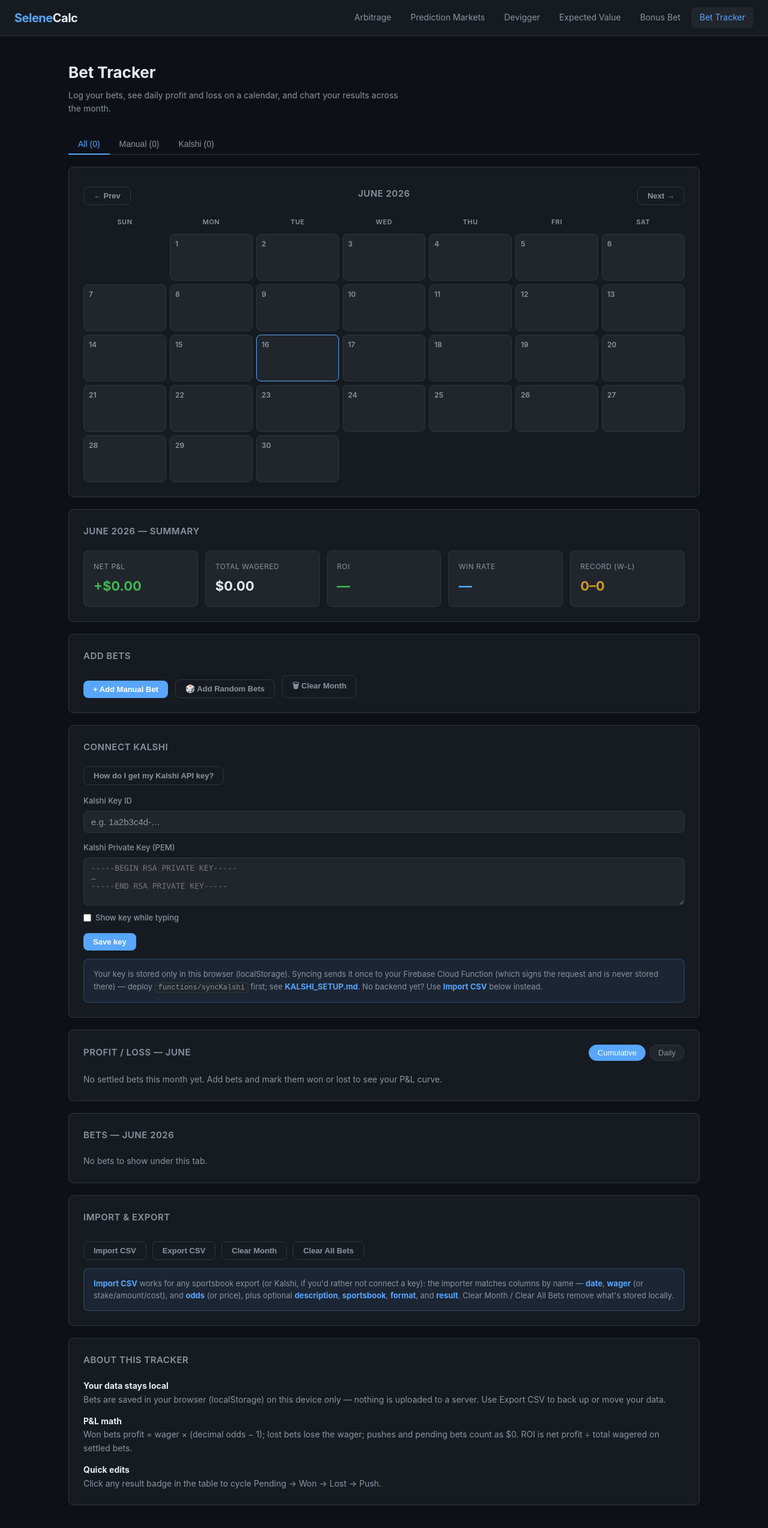
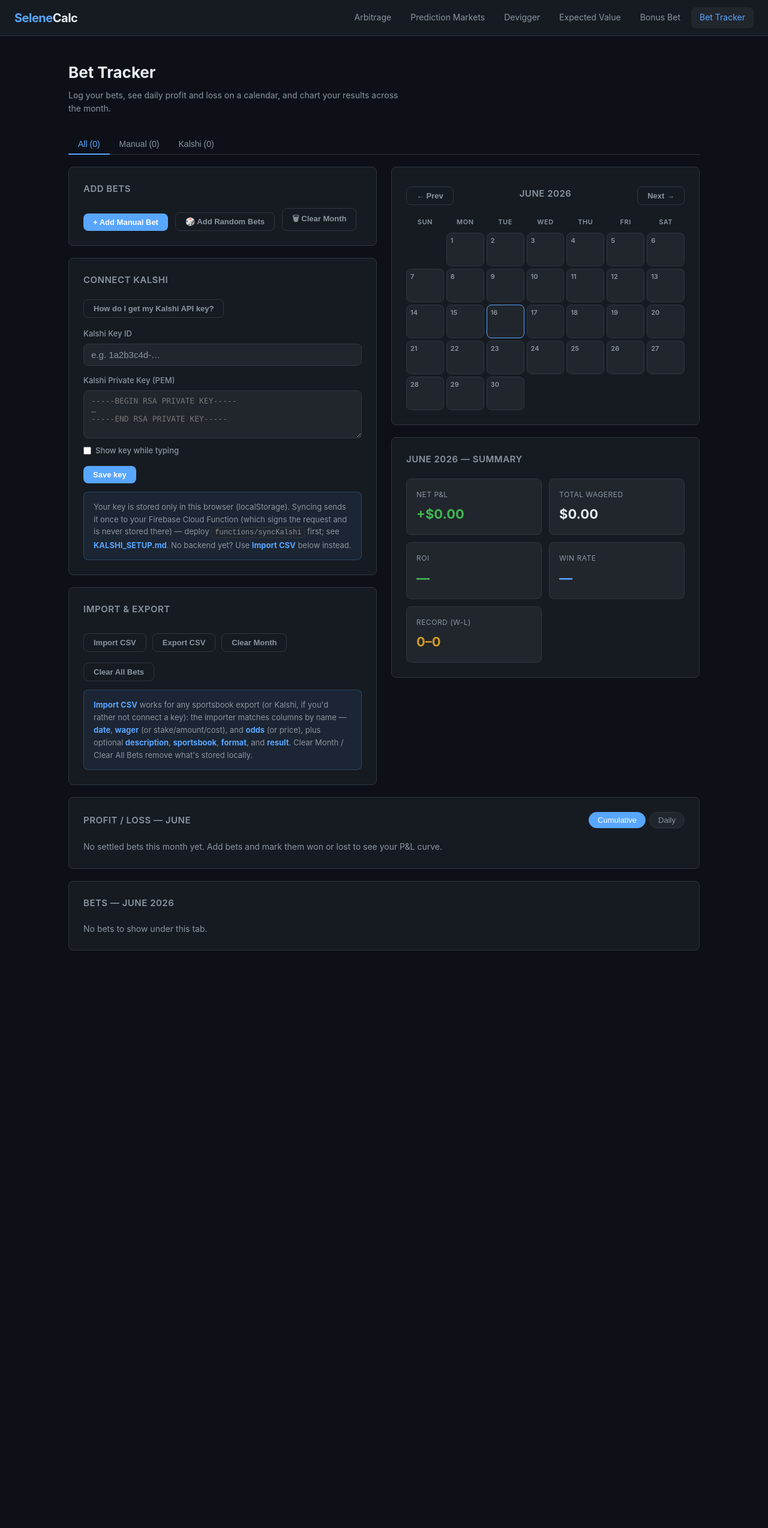
Before and after one commit to SimonWorku1/SeleneCalculators, a React (Vite) app: page /SeleneCalculators/bet-tracker in a window 1280 px wide. Shown: the top 2548 px of the page at 60% size. After the commit the page ends 1685 px from the top, so only its background shows below. Built offline with nearby package versions, Linux system fonts and the light colour scheme.

Commit message:
Restructure Bet Tracker into two-column layout
Left column: Add Bets, Connect Kalshi, Import & Export. Right column:
a more compact calendar plus the month summary. Chart and the full bet
list (sorted chronologically) span both columns below. Removes the
About This Tracker card.

```diff
--- a/src/index.css
+++ b/src/index.css
@@ -969,6 +969,12 @@ input[type=number] { -moz-appearance: textfield; }
   .bt-day-count { display: none; }
 }
 
+.bt-calendar.bt-compact { gap: 4px; }
+.bt-calendar.bt-compact .bt-cell { min-height: 56px; padding: 4px 6px; }
+.bt-calendar.bt-compact .bt-day-num { font-size: 11px; }
+.bt-calendar.bt-compact .bt-day-pnl { font-size: 12px; }
+.bt-calendar.bt-compact .bt-day-count { font-size: 9px; }
+
 /* ── Bet Tracker: add actions + modal ── */
 .bt-add-actions {
   display: flex;
--- a/src/pages/BetTracker.jsx
+++ b/src/pages/BetTracker.jsx
@@ -598,54 +598,9 @@ export default function BetTracker() {
         <button className={`ev-tab${sourceTab === 'kalshi' ? ' active' : ''}`} onClick={() => setSourceTab('kalshi')}>Kalshi ({counts.kalshi})</button>
       </div>
 
-      {/* ── Calendar ── */}
-      <div className="card">
-        <div className="bt-month-nav">
-          <button className="btn btn-outline btn-sm" onClick={() => changeMonth(-1)}>← Prev</button>
-          <h2 style={{ margin: 0 }}>{MONTHS[month]} {year}</h2>
-          <button className="btn btn-outline btn-sm" onClick={() => changeMonth(1)}>Next →</button>
-        </div>
-        <div className="bt-calendar">
-          {WEEKDAYS.map(w => <div key={w} className="bt-weekday">{w}</div>)}
-          {Array.from({ length: firstWeekday }).map((_, i) => <div key={`e${i}`} className="bt-cell empty" />)}
-          {Array.from({ length: daysInMonth }).map((_, i) => {
-            const day = i + 1
-            const iso = `${year}-${String(month + 1).padStart(2, '0')}-${String(day).padStart(2, '0')}`
-            const pnl = dayPnl[day]
-            const count = dayCount[day]
-            const has = count > 0
-            return (
-              <div
-                key={day}
-                className={`bt-cell${iso === todayStr ? ' today' : ''}${has ? (pnl > 0 ? ' pos' : pnl < 0 ? ' neg' : '') : ''}${has ? ' clickable' : ''}`}
-                onClick={has ? () => setDayModal(day) : undefined}
-              >
-                <div className="bt-day-num">{day}</div>
-                {has && (
-                  <>
-                    <div className={`bt-day-pnl ${pnl > 0 ? 'green' : pnl < 0 ? 'red' : ''}`}>{pnl === 0 ? '$0' : money(pnl)}</div>
-                    <div className="bt-day-count">{count} bet{count === 1 ? '' : 's'}</div>
-                  </>
-                )}
-              </div>
-            )
-          })}
-        </div>
-      </div>
-
-
-      {/* ── Summary ── */}
-      <div className="card">
-        <h2>{MONTHS[month]} {year} — Summary</h2>
-        <div className="result-grid">
-          <div className="result-item"><div className="label">Net P&amp;L</div><div className={`value ${stats.profit >= 0 ? 'green' : 'red'}`}>{money(stats.profit)}</div></div>
-          <div className="result-item"><div className="label">Total Wagered</div><div className="value">${stats.wagered.toFixed(2)}</div></div>
-          <div className="result-item"><div className="label">ROI</div><div className={`value ${(stats.roi ?? 0) >= 0 ? 'green' : 'red'}`}>{stats.roi === null ? '—' : `${stats.roi >= 0 ? '+' : ''}${stats.roi.toFixed(1)}%`}</div></div>
-          <div className="result-item"><div className="label">Win Rate</div><div className="value blue">{stats.winRate === null ? '—' : `${stats.winRate.toFixed(0)}%`}</div></div>
-          <div className="result-item"><div className="label">Record (W-L)</div><div className="value yellow">{stats.won}–{stats.lost}{stats.pending ? ` · ${stats.pending} open` : ''}</div></div>
-        </div>
-      </div>
-
+      <div className="calc-layout">
+        {/* ── Left column: controls ── */}
+        <div className="calc-col">
           {/* ── Add bets ── */}
           <div className="card">
             <h2>Add Bets</h2>
@@ -733,6 +688,74 @@ export default function BetTracker() {
             </div>
           </div>
 
+          {/* ── Import / Export ── */}
+          <div className="card">
+            <h2>Import &amp; Export</h2>
+            <div style={{ display: 'flex', gap: 10, flexWrap: 'wrap' }}>
+              <button className="btn btn-outline btn-sm" onClick={() => fileRef.current?.click()}>Import CSV</button>
+              <button className="btn btn-outline btn-sm" onClick={exportCsv} disabled={bets.length === 0}>Export CSV</button>
+              <button className="btn btn-outline btn-sm" onClick={clearMonth} disabled={monthBets.length === 0}>Clear Month</button>
+              <button className="btn btn-outline btn-sm" onClick={clearAll} disabled={bets.length === 0}>Clear All Bets</button>
+              <input ref={fileRef} type="file" accept=".csv,text/csv" onChange={importCsv} style={{ display: 'none' }} />
+            </div>
+            {importMsg && <div className="info-box" style={{ marginTop: 14 }}>{importMsg}</div>}
+            <div className="info-box" style={{ marginTop: 14 }}>
+              <strong>Import CSV</strong> works for any sportsbook export (or Kalshi, if you'd rather not connect a key): the importer matches columns by name — <strong>date</strong>, <strong>wager</strong> (or stake/amount/cost), and <strong>odds</strong> (or price), plus optional <strong>description</strong>, <strong>sportsbook</strong>, <strong>format</strong>, and <strong>result</strong>. Clear Month / Clear All Bets remove what's stored locally.
+            </div>
+          </div>
+        </div>
+
+        {/* ── Right column: calendar + summary ── */}
+        <div className="calc-col">
+          {/* ── Calendar ── */}
+          <div className="card">
+            <div className="bt-month-nav">
+              <button className="btn btn-outline btn-sm" onClick={() => changeMonth(-1)}>← Prev</button>
+              <h2 style={{ margin: 0 }}>{MONTHS[month]} {year}</h2>
+              <button className="btn btn-outline btn-sm" onClick={() => changeMonth(1)}>Next →</button>
+            </div>
+            <div className="bt-calendar bt-compact">
+              {WEEKDAYS.map(w => <div key={w} className="bt-weekday">{w}</div>)}
+              {Array.from({ length: firstWeekday }).map((_, i) => <div key={`e${i}`} className="bt-cell empty" />)}
+              {Array.from({ length: daysInMonth }).map((_, i) => {
+                const day = i + 1
+                const iso = `${year}-${String(month + 1).padStart(2, '0')}-${String(day).padStart(2, '0')}`
+                const pnl = dayPnl[day]
+                const count = dayCount[day]
+                const has = count > 0
+                return (
+                  <div
+                    key={day}
+                    className={`bt-cell${iso === todayStr ? ' today' : ''}${has ? (pnl > 0 ? ' pos' : pnl < 0 ? ' neg' : '') : ''}${has ? ' clickable' : ''}`}
+                    onClick={has ? () => setDayModal(day) : undefined}
+                  >
+                    <div className="bt-day-num">{day}</div>
+                    {has && (
+                      <>
+                        <div className={`bt-day-pnl ${pnl > 0 ? 'green' : pnl < 0 ? 'red' : ''}`}>{pnl === 0 ? '$0' : money(pnl)}</div>
+                        <div className="bt-day-count">{count} bet{count === 1 ? '' : 's'}</div>
+                      </>
+                    )}
+                  </div>
+                )
+              })}
+            </div>
+          </div>
+
+          {/* ── Summary ── */}
+          <div className="card">
+            <h2>{MONTHS[month]} {year} — Summary</h2>
+            <div className="result-grid">
+              <div className="result-item"><div className="label">Net P&amp;L</div><div className={`value ${stats.profit >= 0 ? 'green' : 'red'}`}>{money(stats.profit)}</div></div>
+              <div className="result-item"><div className="label">Total Wagered</div><div className="value">${stats.wagered.toFixed(2)}</div></div>
+              <div className="result-item"><div className="label">ROI</div><div className={`value ${(stats.roi ?? 0) >= 0 ? 'green' : 'red'}`}>{stats.roi === null ? '—' : `${stats.roi >= 0 ? '+' : ''}${stats.roi.toFixed(1)}%`}</div></div>
+              <div className="result-item"><div className="label">Win Rate</div><div className="value blue">{stats.winRate === null ? '—' : `${stats.winRate.toFixed(0)}%`}</div></div>
+              <div className="result-item"><div className="label">Record (W-L)</div><div className="value yellow">{stats.won}–{stats.lost}{stats.pending ? ` · ${stats.pending} open` : ''}</div></div>
+            </div>
+          </div>
+        </div>
+      </div>
+
       {/* ── Chart ── */}
       <div className="card">
         <div className="bt-month-nav">
@@ -747,7 +770,7 @@ export default function BetTracker() {
           : <p style={{ color: 'var(--text-muted)', fontSize: 14 }}>No settled bets this month yet. Add bets and mark them won or lost to see your P&amp;L curve.</p>}
       </div>
 
-      {/* ── Bet list ── */}
+      {/* ── Bet list (full width, chronological) ── */}
       <div className="card">
         <h2>Bets — {MONTHS[month]} {year}{sourceTab !== 'all' ? ` · ${sourceTab === 'kalshi' ? 'Kalshi' : 'Manual'}` : ''}</h2>
         {viewBets.length === 0 ? (
@@ -786,31 +809,6 @@ export default function BetTracker() {
             </tbody>
           </table>
         )}
-      </div>
-
-      {/* ── Import / Export ── */}
-      <div className="card">
-        <h2>Import &amp; Export</h2>
-        <div style={{ display: 'flex', gap: 10, flexWrap: 'wrap' }}>
-          <button className="btn btn-outline btn-sm" onClick={() => fileRef.current?.click()}>Import CSV</button>
-          <button className="btn btn-outline btn-sm" onClick={exportCsv} disabled={bets.length === 0}>Export CSV</button>
-          <button className="btn btn-outline btn-sm" onClick={clearMonth} disabled={monthBets.length === 0}>Clear Month</button>
-          <button className="btn btn-outline btn-sm" onClick={clearAll} disabled={bets.length === 0}>Clear All Bets</button>
-          <input ref={fileRef} type="file" accept=".csv,text/csv" onChange={importCsv} style={{ display: 'none' }} />
-        </div>
-        {importMsg && <div className="info-box" style={{ marginTop: 14 }}>{importMsg}</div>}
-        <div className="info-box" style={{ marginTop: 14 }}>
-          <strong>Import CSV</strong> works for any sportsbook export (or Kalshi, if you'd rather not connect a key): the importer matches columns by name — <strong>date</strong>, <strong>wager</strong> (or stake/amount/cost), and <strong>odds</strong> (or price), plus optional <strong>description</strong>, <strong>sportsbook</strong>, <strong>format</strong>, and <strong>result</strong>. Clear Month / Clear All Bets remove what's stored locally.
-        </div>
-      </div>
-
-      <div className="card">
-        <h2>About This Tracker</h2>
-        <div style={{ display: 'flex', flexDirection: 'column', gap: 14, fontSize: 14, color: 'var(--text-muted)' }}>
-          <div><strong style={{ color: 'var(--text)' }}>Your data stays local</strong><br />Bets are saved in your browser (localStorage) on this device only — nothing is uploaded to a server. Use Export CSV to back up or move your data.</div>
-          <div><strong style={{ color: 'var(--text)' }}>P&amp;L math</strong><br />Won bets profit = wager × (decimal odds − 1); lost bets lose the wager; pushes and pending bets count as $0. ROI is net profit ÷ total wagered on settled bets.</div>
-          <div><strong style={{ color: 'var(--text)' }}>Quick edits</strong><br />Click any result badge in the table to cycle Pending → Won → Lost → Push.</div>
-        </div>
       </div>
 
       {/* ── Day detail modal ── */}
```
Lines whose indentation alone changed are shown as unchanged.
